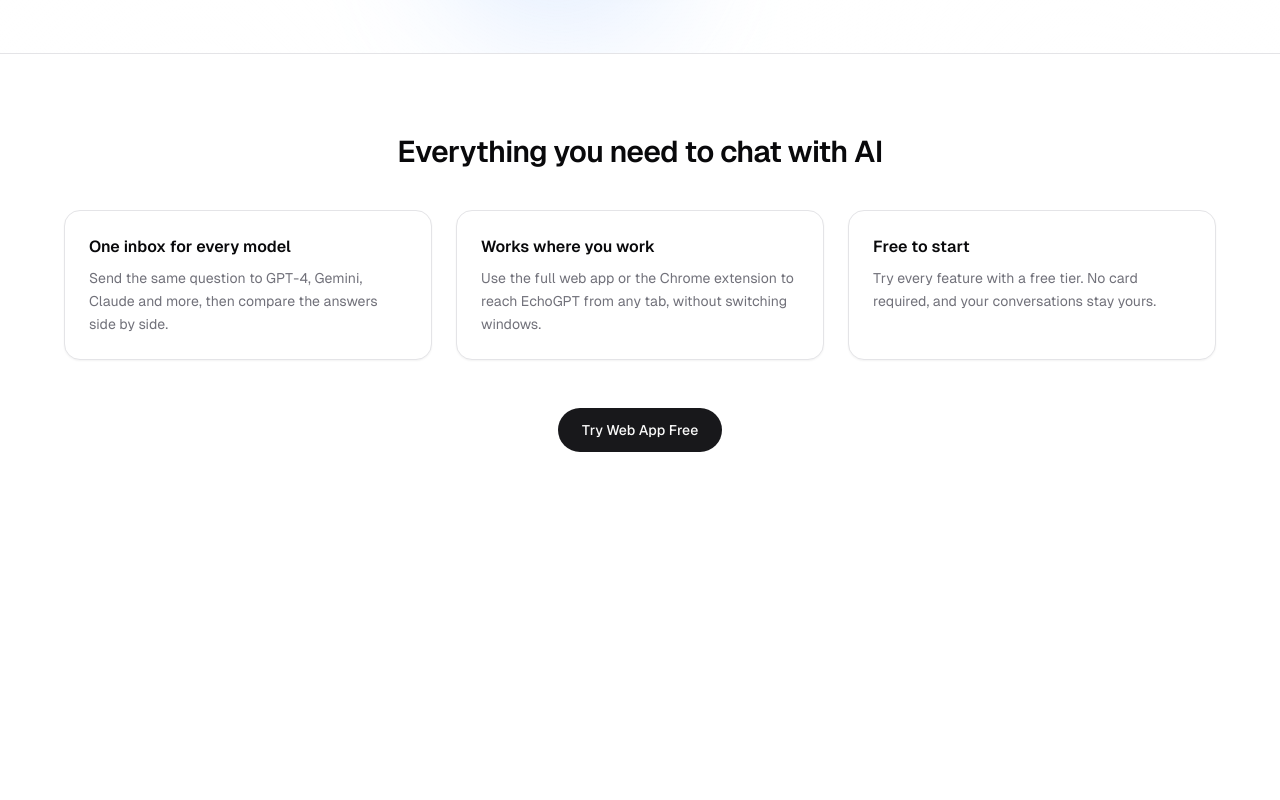
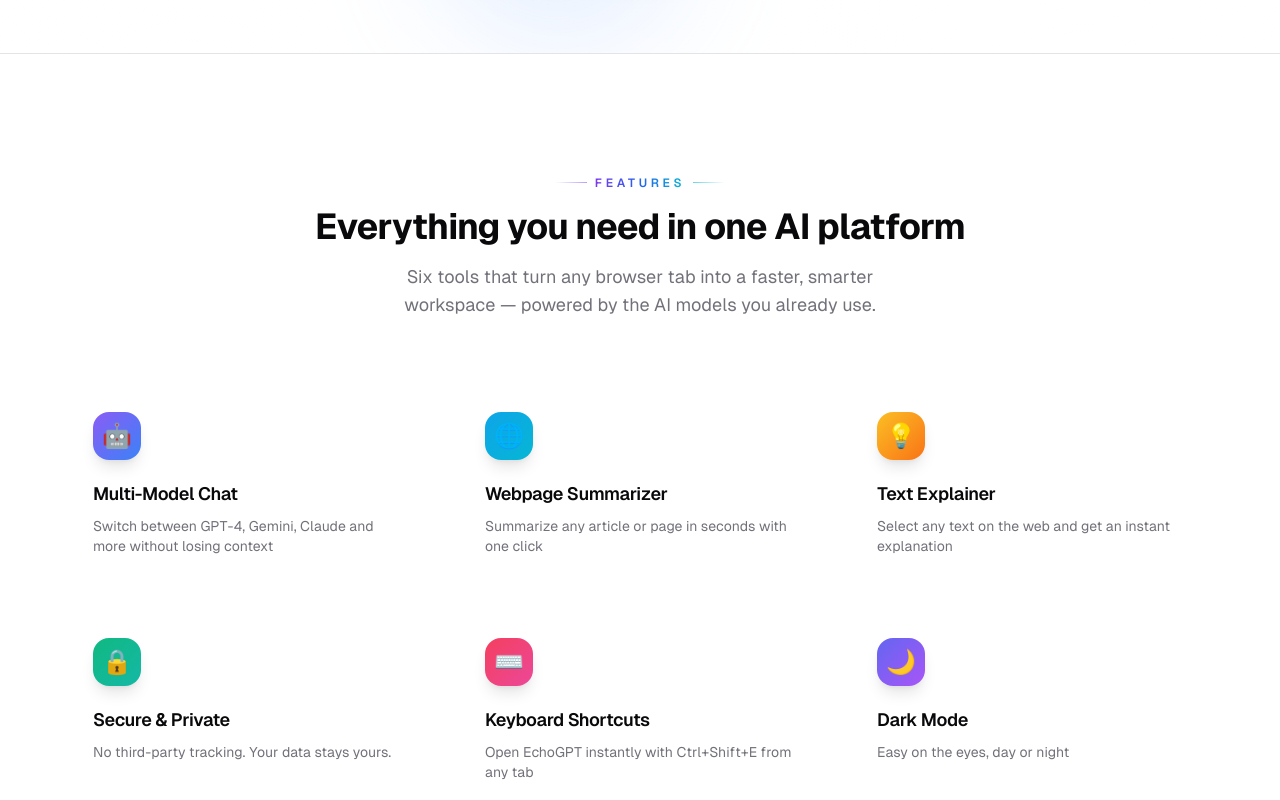
Before and after one commit to Navied-dipu/ecoGpt-assignment, a Next.js app: page / in a window 1280 px wide. Shown: the part 1040-1840 px from the top of the page. Before the commit the page ends 1572 px from the top, so only its background shows below. Built offline with nearby package versions, Linux system fonts and the light colour scheme.

Commit message:
feat: add staggered glass features section with hover glow cards

```diff
--- a/src/app/globals.css
+++ b/src/app/globals.css
@@ -53,3 +53,10 @@
     text-wrap: balance;
   }
 }
+
+@media (scripting: none) {
+  .motion-reveal {
+    opacity: 1 !important;
+    transform: none !important;
+  }
+}
--- a/src/app/page.tsx
+++ b/src/app/page.tsx
@@ -1,28 +1,8 @@
 import Link from "next/link";
 
+import { FeaturesSection } from "@/components/landing/FeaturesSection";
 import { HeroSection } from "@/components/landing/HeroSection";
 import { Navbar } from "@/components/landing/Navbar";
-
-const FEATURES = [
-  {
-    id: "multi-ai",
-    title: "One inbox for every model",
-    description:
-      "Send the same question to GPT-4, Gemini, Claude and more, then compare the answers side by side.",
-  },
-  {
-    id: "extension",
-    title: "Works where you work",
-    description:
-      "Use the full web app or the Chrome extension to reach EchoGPT from any tab, without switching windows.",
-  },
-  {
-    id: "privacy",
-    title: "Free to start",
-    description:
-      "Try every feature with a free tier. No card required, and your conversations stay yours.",
-  },
-] as const;
 
 export default function Home() {
   return (
@@ -31,30 +11,16 @@ export default function Home() {
 
       <main>
         <HeroSection />
+        <FeaturesSection />
 
-        <section
-          id="features"
-          className="border-t border-border/70 bg-background px-4 py-20 sm:px-6 lg:px-8"
-        >
-          <div className="mx-auto w-full max-w-6xl">
-            <h2 className="text-center text-2xl font-semibold tracking-tight sm:text-3xl">
-              Everything you need to chat with AI
+        <section className="border-t border-border/70 px-4 py-20 sm:px-6 lg:px-8">
+          <div className="mx-auto flex w-full max-w-3xl flex-col items-center gap-6 text-center">
+            <h2 className="text-balance text-2xl font-semibold tracking-tight sm:text-3xl">
+              Start chatting with every model in one place
             </h2>
-            <div className="mt-10 grid gap-6 sm:grid-cols-2 lg:grid-cols-3">
-              {FEATURES.map((feature) => (
-                <article
-                  key={feature.id}
-                  className="rounded-2xl border border-border bg-background p-6 shadow-sm transition-colors hover:border-foreground/20"
-                >
-                  <h3 className="text-base font-semibold">{feature.title}</h3>
-                  <p className="mt-2 text-sm leading-relaxed text-muted-foreground">
-                    {feature.description}
+            <p className="text-balance text-base text-muted-foreground">
+              Free to start. No card required, and your conversations stay yours.
             </p>
-                </article>
-              ))}
-            </div>
-
-            <div className="mt-12 flex justify-center">
             <Link
               href="/get-started"
               className="inline-flex h-11 items-center justify-center rounded-full bg-primary px-6 text-sm font-medium text-primary-foreground transition-opacity hover:opacity-90 focus-visible:outline-none focus-visible:ring-2 focus-visible:ring-foreground/40"
@@ -62,7 +28,6 @@ export default function Home() {
               Try Web App Free
             </Link>
           </div>
-          </div>
         </section>
       </main>
     </div>
--- /dev/null
+++ b/src/components/landing/FeaturesSection.tsx
@@ -0,0 +1,167 @@
+"use client";
+
+import { motion, useReducedMotion } from "framer-motion";
+import type { Variants } from "framer-motion";
+
+export interface Feature {
+  readonly id: string;
+  readonly icon: string;
+  readonly title: string;
+  readonly description: string;
+  readonly gradient: string;
+}
+
+export const FEATURES: readonly Feature[] = [
+  {
+    id: "multi-model-chat",
+    icon: "🤖",
+    title: "Multi-Model Chat",
+    description:
+      "Switch between GPT-4, Gemini, Claude and more without losing context",
+    gradient: "from-violet-500 to-blue-500",
+  },
+  {
+    id: "webpage-summarizer",
+    icon: "🌐",
+    title: "Webpage Summarizer",
+    description: "Summarize any article or page in seconds with one click",
+    gradient: "from-sky-500 to-cyan-500",
+  },
+  {
+    id: "text-explainer",
+    icon: "💡",
+    title: "Text Explainer",
+    description:
+      "Select any text on the web and get an instant explanation",
+    gradient: "from-amber-400 to-orange-500",
+  },
+  {
+    id: "secure-private",
+    icon: "🔒",
+    title: "Secure & Private",
+    description: "No third-party tracking. Your data stays yours.",
+    gradient: "from-emerald-500 to-teal-500",
+  },
+  {
+    id: "keyboard-shortcuts",
+    icon: "⌨️",
+    title: "Keyboard Shortcuts",
+    description: "Open EchoGPT instantly with Ctrl+Shift+E from any tab",
+    gradient: "from-rose-500 to-pink-500",
+  },
+  {
+    id: "dark-mode",
+    icon: "🌙",
+    title: "Dark Mode",
+    description: "Easy on the eyes, day or night",
+    gradient: "from-indigo-500 to-purple-500",
+  },
+];
+
+const containerVariants: Variants = {
+  hidden: {},
+  show: {
+    transition: { staggerChildren: 0.09, delayChildren: 0.05 },
+  },
+};
+
+const cardVariants: Variants = {
+  hidden: { opacity: 0, y: 32 },
+  show: {
+    opacity: 1,
+    y: 0,
+    transition: { duration: 0.55, ease: [0.22, 1, 0.36, 1] },
+  },
+};
+
+function FeatureCard({ feature }: { feature: Feature }) {
+  return (
+    <motion.li
+      variants={cardVariants}
+      whileHover={{ y: -6 }}
+      transition={{ duration: 0.25, ease: "easeOut" }}
+      className="motion-reveal group relative isolate rounded-3xl"
+    >
+      <span
+        aria-hidden="true"
+        className="pointer-events-none absolute inset-0 -z-10 rounded-3xl bg-gradient-to-br from-violet-500/70 via-blue-500/60 to-cyan-400/70 opacity-0 transition-opacity duration-300 group-hover:opacity-100 group-focus-within:opacity-100"
+      />
+      <span
+        aria-hidden="true"
+        className="pointer-events-none absolute -inset-1 -z-10 rounded-[2rem] bg-gradient-to-br from-violet-500/40 via-blue-500/30 to-cyan-400/40 opacity-0 blur-lg transition-opacity duration-300 group-hover:opacity-100 group-focus-within:opacity-100"
+      />
+
+      <div className="relative h-full rounded-3xl border border-white/60 bg-white/60 p-5 backdrop-blur-md transition-colors duration-300 group-hover:border-white/80 dark:border-white/10 dark:bg-white/5 dark:group-hover:border-white/20 sm:p-7">
+        <span
+          aria-hidden="true"
+          className={`inline-flex h-11 w-11 items-center justify-center rounded-2xl bg-gradient-to-br ${feature.gradient} text-xl shadow-lg shadow-black/10 dark:shadow-black/40 sm:h-12 sm:w-12 sm:text-2xl`}
+        >
+          {feature.icon}
+        </span>
+
+        <h3 className="mt-4 text-sm font-semibold tracking-tight sm:mt-5 sm:text-base lg:text-lg">
+          {feature.title}
+        </h3>
+        <p className="mt-2 text-xs leading-relaxed text-muted-foreground sm:text-sm">
+          {feature.description}
+        </p>
+      </div>
+    </motion.li>
+  );
+}
+
+export function FeaturesSection() {
+  const reduceMotion = useReducedMotion();
+
+  return (
+    <section
+      id="features"
+      aria-labelledby="features-title"
+      className="relative scroll-mt-20 border-t border-border/70 bg-background px-4 py-20 sm:px-6 sm:py-28 lg:px-8"
+    >
+      <div className="mx-auto w-full max-w-6xl">
+        <div className="mx-auto max-w-2xl text-center">
+          <p className="inline-flex items-center gap-2 text-xs font-semibold uppercase tracking-[0.3em] text-transparent">
+            <span
+              aria-hidden="true"
+              className="h-px w-8 bg-gradient-to-r from-transparent to-violet-500/60"
+            />
+            <span className="bg-gradient-to-r from-violet-600 via-blue-600 to-cyan-500 bg-clip-text">
+              Features
+            </span>
+            <span
+              aria-hidden="true"
+              className="h-px w-8 bg-gradient-to-l from-transparent to-cyan-500/60"
+            />
+          </p>
+
+          <h2
+            id="features-title"
+            className="mt-4 text-balance text-3xl font-bold tracking-tight sm:text-4xl"
+          >
+            Everything you need in one AI platform
+          </h2>
+
+          <p className="mt-4 text-balance text-base text-muted-foreground sm:text-lg">
+            Six tools that turn any browser tab into a faster, smarter workspace —
+            powered by the AI models you already use.
+          </p>
+        </div>
+
+        <motion.ul
+          initial={reduceMotion ? false : "hidden"}
+          whileInView="show"
+          viewport={{ once: true, amount: 0.15 }}
+          variants={containerVariants}
+          className="mt-14 grid grid-cols-2 gap-4 sm:mt-16 sm:gap-6 lg:grid-cols-3"
+        >
+          {FEATURES.map((feature) => (
+            <FeatureCard key={feature.id} feature={feature} />
+          ))}
+        </motion.ul>
+      </div>
+    </section>
+  );
+}
+
+export default FeaturesSection;
```
Also changed, not shown: 1 other file (tests, documents, lock files or other folders). Lines whose indentation alone changed are shown as unchanged.
